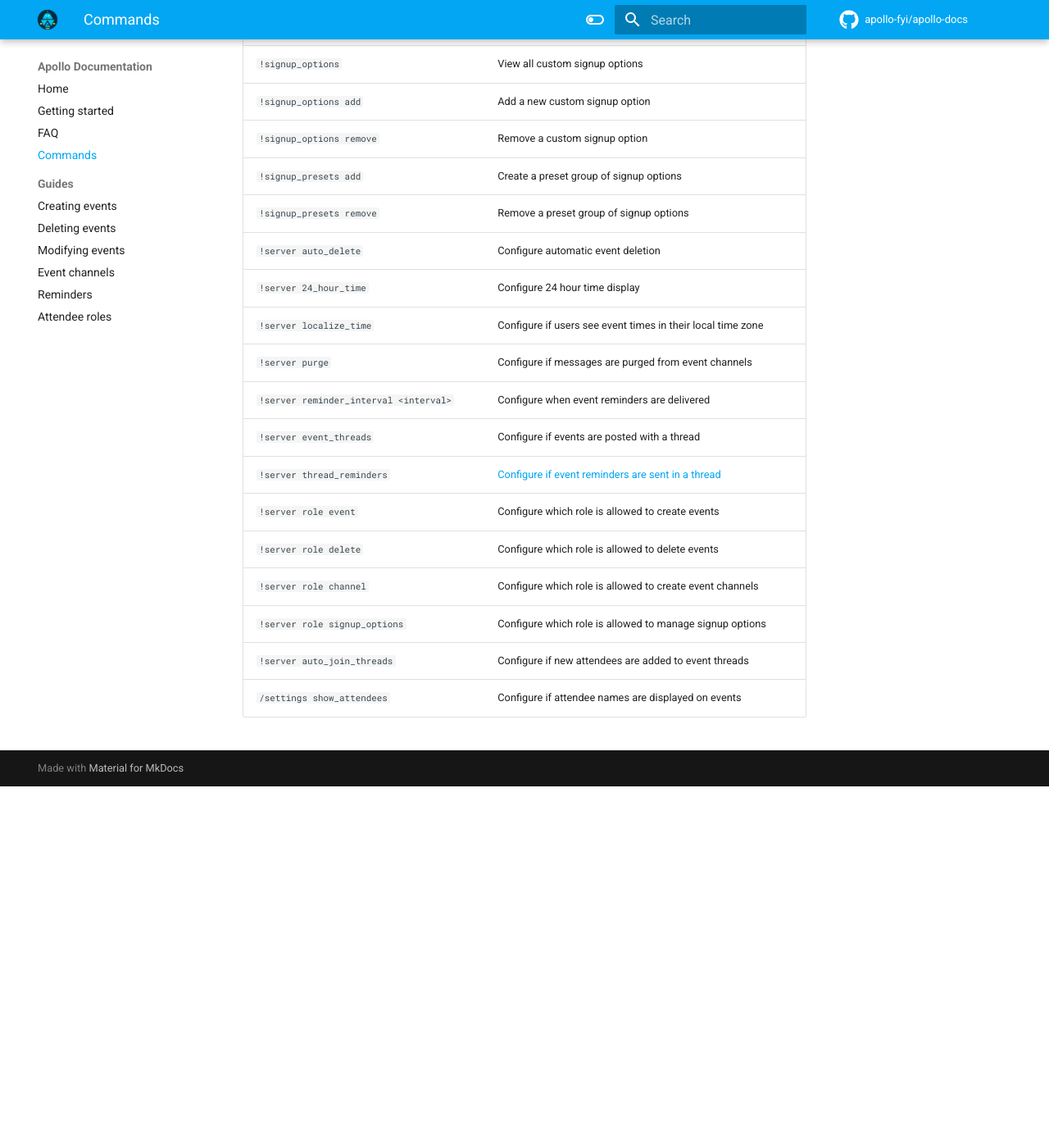
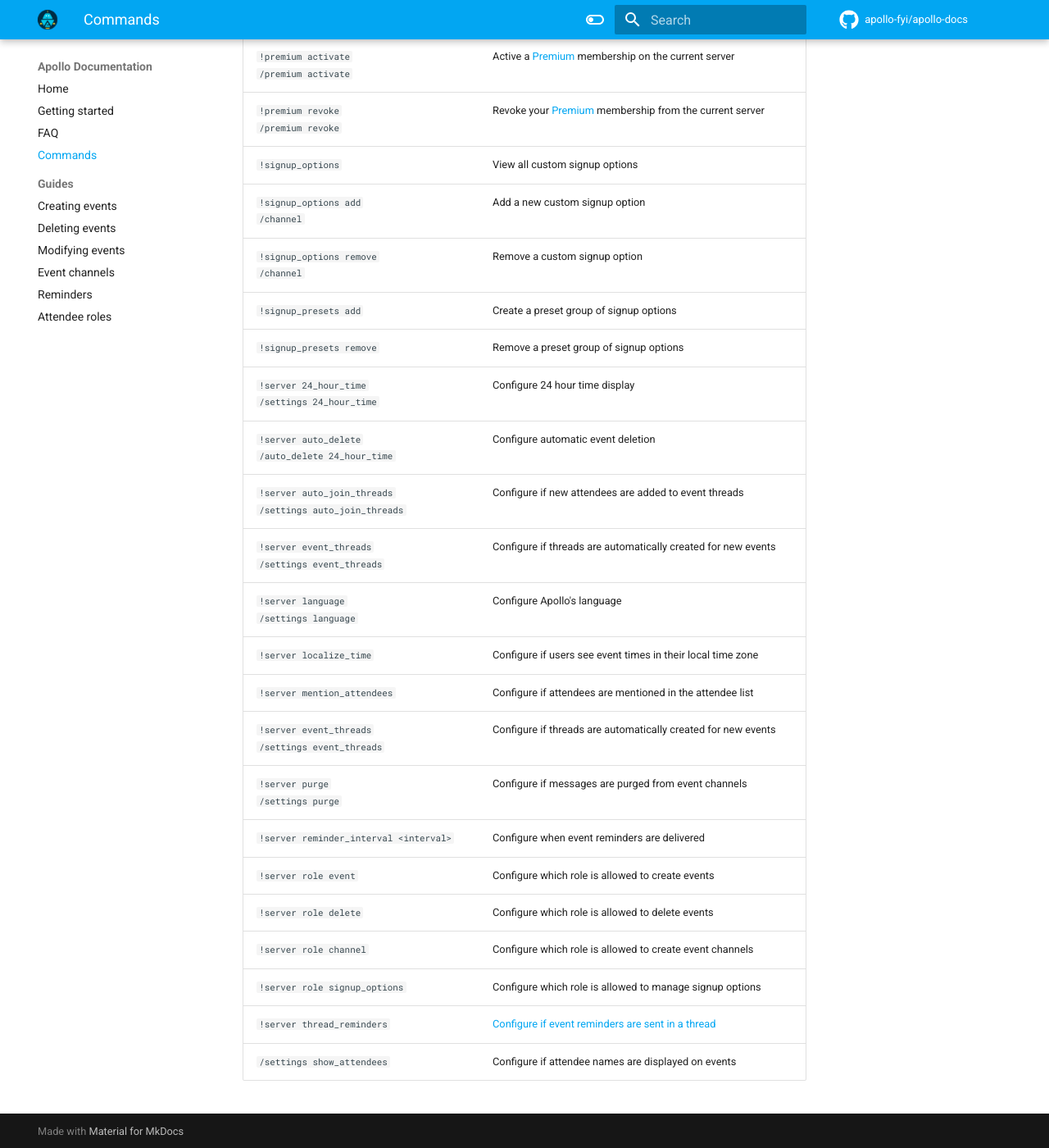
Before and after one commit to apollo-fyi/apollo-docs, an MkDocs documentation site: the page built from docs/commands.md, in a window 1280 px wide and 1400 px high, scrolled down 662 px. Shown: the whole window at 82% size. Built offline with MkDocs 1.6.1 and Material for MkDocs 9.7.7, drawn with Linux system fonts in a browser that asks for light colours; comment, search, counter and statistics services are not loaded; before the commit the page ends 1621 px from its top, so only the background shows below that; some of the changed text lies outside the part shown.

Commit message:
Update commands.md
Added some missing help commands.

Mostly alphabetized the `!server` commands.

Started adding slash command variants.

Don't merge this yet! It needs some additional work and I'll need to merge in Google changes too.

```diff
--- a/docs/commands.md
+++ b/docs/commands.md
@@ -4,32 +4,35 @@ For more information on a command, click the link in the description.
 
 Information on how to use a command can also be found via the `!help` command.
 
-| Command                     | Description        |
-| --------------------------- | ------------------ |
-| `!event`                    | [Create a new event](./creating_events.md) |
-| `!edit`                     | [Modify an event](./modifying_events.md) |
-| `!channel`                  | [Create an event channel](./event_channels.md#create-an-event-channel) |
-| `!sort [order]`             | [Sort events by chronological order](./event_channels.md#sort-an-event-channel) |
-| `!prefix <new_prefix>`      | Update the command prefix |
-| `!reminders`                | Configure personal reminder settings |
-| `!premium`                  | Manage [Premium](https://apollo.fyi/premium) memberships |
-| `!premium activate`         | Active a [Premium](https://apollo.fyi/premium) membership on the current server |
-| `!premium revoke`           | Revoke your [Premium](https://apollo.fyi/premium)  membership from the current server |
-| `!signup_options`           | View all custom signup options |
-| `!signup_options add`       | Add a new custom signup option |
-| `!signup_options remove`    | Remove a custom signup option |
-| `!signup_presets add`       | Create a preset group of signup options |
-| `!signup_presets remove`    | Remove a preset group of signup options |
-| `!server auto_delete`       | Configure automatic event deletion |
-| `!server 24_hour_time`      | Configure 24 hour time display |
-| `!server localize_time`     | Configure if users see event times in their local time zone |
-| `!server purge`             | Configure if messages are purged from event channels |
+| Command                                | Description        |
+| -------------------------------------- | ------------------ |
+| `!event` <br> `/event`                               | [Create a new event](./creating_events.md) |
+| `!edit` <br> `/edit`                               | [Modify an event](./modifying_events.md) |
+| `!channel` <br> `/channel`                            | [Create an event channel](./event_channels.md#create-an-event-channel) |
+| `!sort [order]`                        | [Sort events by chronological order](./event_channels.md#sort-an-event-channel) |
+| `!prefix <new_prefix>`                 | Update the command prefix |
+| `!reminders` <br> `/reminders`                           | Configure personal reminder settings |
+| `!premium`                             | Manage [Premium](https://apollo.fyi/premium) memberships |
+| `!premium activate` <br> `/premium activate`                    | Active a [Premium](https://apollo.fyi/premium) membership on the current server |
+| `!premium revoke` <br> `/premium revoke`                      | Revoke your [Premium](https://apollo.fyi/premium)  membership from the current server |
+| `!signup_options`                       | View all custom signup options |
+| `!signup_options add` <br> `/channel`                  | Add a new custom signup option |
+| `!signup_options remove` <br> `/channel`               | Remove a custom signup option |
+| `!signup_presets add`                  | Create a preset group of signup options |
+| `!signup_presets remove`               | Remove a preset group of signup options |
+| `!server 24_hour_time` <br> `/settings 24_hour_time`                | Configure 24 hour time display |
+| `!server auto_delete` <br> `/auto_delete 24_hour_time`                  | Configure automatic event deletion |
+| `!server auto_join_threads` <br> `/settings auto_join_threads`            | Configure if new attendees are added to event threads |
+| `!server event_threads` <br> `/settings event_threads`                | Configure if threads are automatically created for new events |
+| `!server language` <br> `/settings language`              | Configure Apollo's language |
+| `!server localize_time`                | Configure if users see event times in their local time zone |
+| `!server mention_attendees`            | Configure if attendees are mentioned in the attendee list |
+| `!server event_threads` <br> `/settings event_threads`    | Configure if threads are automatically created for new events |
+| `!server purge` <br> `/settings purge`                    | Configure if messages are purged from event channels |
 | `!server reminder_interval <interval>` | Configure when event reminders are delivered |
-| `!server event_threads`     | Configure if events are posted with a thread |
-| `!server thread_reminders`  | [Configure if event reminders are sent in a thread](./reminders.md#channel-reminders) |
-| `!server role event`        | Configure which role is allowed to create events |
-| `!server role delete`       | Configure which role is allowed to delete events |
-| `!server role channel`      | Configure which role is allowed to create event channels |
-| `!server role signup_options` | Configure which role is allowed to manage signup options|
-| `!server auto_join_threads` | Configure if new attendees are added to event threads |
-| `/settings show_attendees`  | Configure if attendee names are displayed on events |
+| `!server role event`                   | Configure which role is allowed to create events |
+| `!server role delete`                  | Configure which role is allowed to delete events |
+| `!server role channel`                 | Configure which role is allowed to create event channels |
+| `!server role signup_options`          | Configure which role is allowed to manage signup options|
+| `!server thread_reminders`             | [Configure if event reminders are sent in a thread](./reminders.md#channel-reminders) |
+| `/settings show_attendees`             | Configure if attendee names are displayed on events |
```
